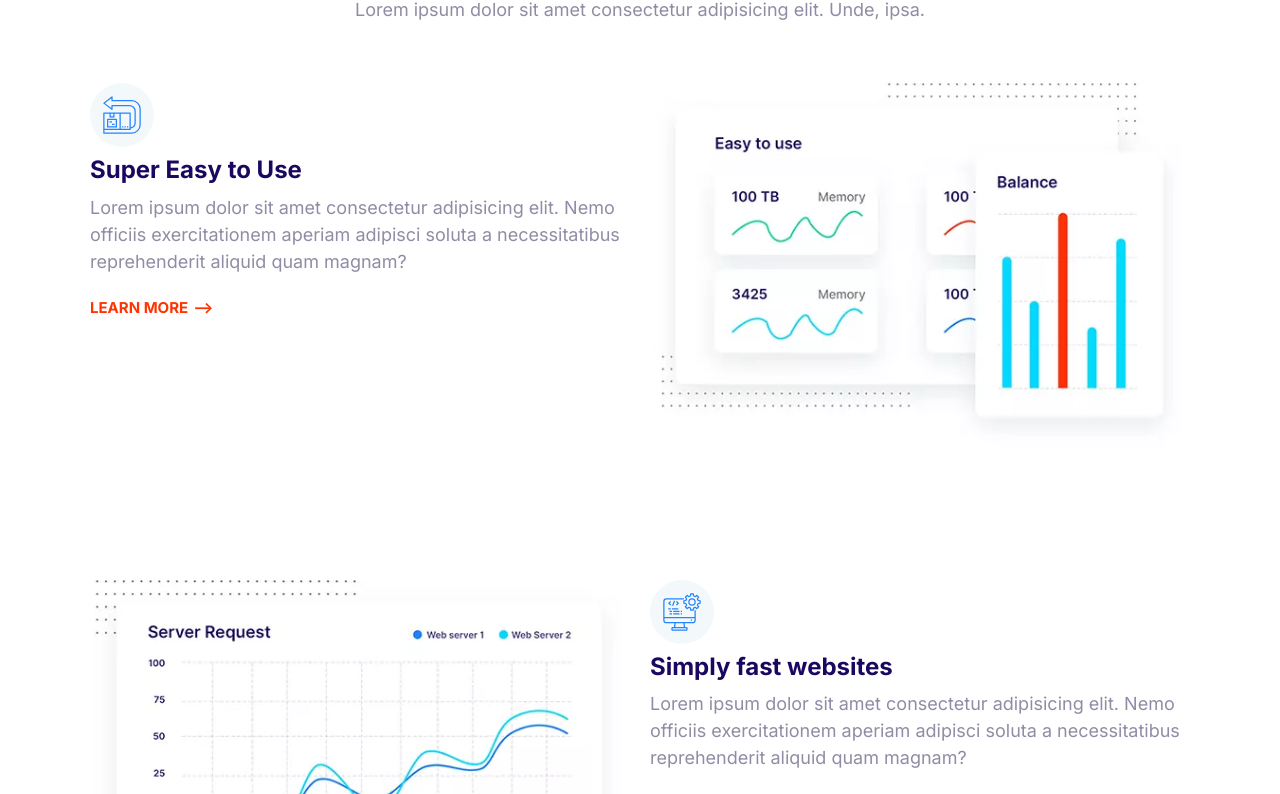
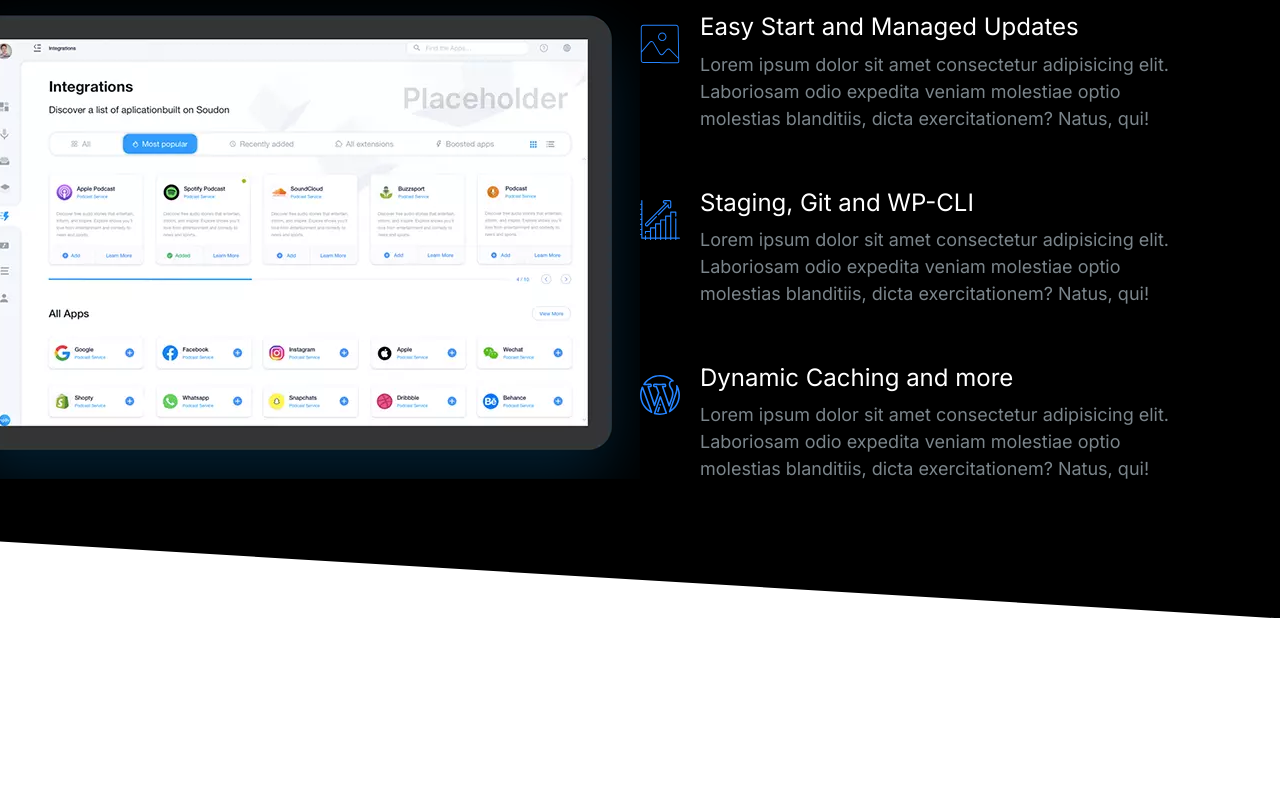
Before and after one commit to Apoorva123-svg/Apoorva-responsiveWebsite, a plain HTML site: page index.html in a window 1280 px wide. Shown: the part 151-945 px from the top of the page. After the commit the page ends 800 px from the top, so only its background shows below. Drawn offline with Linux system fonts and the light colour scheme.

Commit message:
We added a background color and color for all the text which is selected whether on a light background or a dark background. We reduced the font weight for h3 to 500. We shifted the color property inside the list to the list--tick class. We have set the bottom margin for the media object to 4 rem. Instead of giving seperate class to the h1, h2 nd h3 element, we defined the color of h1, h2 and h3 inside the block--dark class using multiple selectors. We changed the clip path of right and left skewd vlocks. We deleted the hero class because the clip path contained in this class is now defined in skewed classes. We changed the width of image to 100% for mobile versions. In case of tablet and desktop versions the width is auto and max-width is 700px. The picture element (the first element of the grid) is made to align at the end of the column.

```diff
--- a/css/styles.css
+++ b/css/styles.css
@@ -1,4 +1,9 @@
 /* Typography */
+::selection {
+  background: var(--color-primary);
+  color: white;
+}
+
 :root {
   --color-primary: #2584ff;
   --color-secondary: #00d9ff;
@@ -38,6 +43,7 @@ h2 {
 }
 h3 {
   font-size: 3rem;
+  font-weight: 500;
 }
 p {
   margin-top: 0;
@@ -118,7 +124,6 @@ a {
 .list {
   list-style: none; /* To get rid of the default bullet points */
   padding-left: 0; /* Get rid of the left padding that all browsers apply by default */
-  color: var(--color-headings);
 }
 .list--inline .list__item {
   display: inline-block;
@@ -127,6 +132,7 @@ a {
 .list--tick {
   list-style-image: url("../Images/tick.svg");
   padding-left: 3rem;
+  color: var(--color-headings);
 }
 .list--tick .list__item {
   padding-left: 0.5rem;
@@ -350,7 +356,9 @@ input {
 /* Media */
 .media {
   display: flex;
+  margin-bottom: 4rem;
 }
+
 .media__title {
   margin-top: 0;
 }
@@ -518,16 +526,18 @@ input {
   background: black;
   color: #7b858b;
 }
-.block--dark .block__heading {
+.block--dark h1,
+.block--dark h2,
+.block--dark h3 {
   color: white;
 }
 .block--skewed-right {
   padding-bottom: calc(--padding-vertical + 4rem);
-  clip-path: polygon(0% 0%, 100% 0%, 100% 100%, 0% 80%);
+  clip-path: polygon(0% 0%, 100% 0%, 100% 100%, 0% 90%);
 }
 .block--skewed-left {
   padding-bottom: calc(--padding-vertical + 4rem);
-  clip-path: polygon(0% 0%, 100% 0%, 100% 80%, 0% 100%);
+  clip-path: polygon(0% 0%, 100% 0%, 100% 90%, 0% 100%);
 }
 .container {
   max-width: 1140px;
@@ -588,9 +598,6 @@ input {
   }
 }
 /* Hero */
-.hero {
-  clip-path: polygon(0% 0%, 100% 0%, 100% 90%, 0% 100%);
-}
 
 .hero__tagline {
   color: #b9c3cf;
@@ -660,3 +667,20 @@ input {
     order: 2;
   }
 }
+/* Showcase Block */
+
+.block-showcase__image > img {
+  width: 100%;
+}
+@media screen and (min-width: 768px) {
+  .block-showcase .grid {
+    grid-template-columns: 50% 50%;
+  }
+  .block-showcase__image {
+    justify-self: end;
+  }
+  .block-showcase__image > img {
+    width: auto;
+    max-width: 700px;
+  }
+}
--- a/index.html
+++ b/index.html
@@ -11,83 +11,68 @@
 
 </head>
 <body>
-    <section class="block container">
+    <section class="block block--dark block--skewed-right block-showcase">
 <header class="block__header">
-            <h2>Host on the Cloud to Keep Growing</h2>
-            <p>Lorem ipsum dolor sit amet consectetur adipisicing elit. Unde, ipsa.</p>
+    <h2>User-Friendly Control Panel</h2>
 </header>
-        <article class="grid grid--1x2 feature">
-            <div class = "feature__content">
-                <span class="icon-container">
+<div class="container grid grid--1x2">
+    <picture class = "block-showcase__image">
+        <source type = "image/webp" srcset="Images/ipad.webp 1x, Images/ipad@2x.webp">
+            <source type = "image/png" srcset="Images/ipad.png 1x, Images/ipad@2x.png 2x">
+        <img  src="Images/ipad@2x.png" alt="">
+    </picture>
+
+    <ul class = "list">
+        <li>
+            <div class="media">
+                <div class="media__image">
+
                         <svg class="icon icon--primary">
-                      <use xlink:href="Images/sprite.svg#growth"></use>
+                          <use xlink:href="Images/sprite.svg#tick"></use>
                         </svg>
-                  </span>
-                  <h3 class = "feature__heading">Super Easy to Use</h3>
-                  <p>Lorem ipsum dolor sit amet consectetur adipisicing elit. Nemo officiis exercitationem aperiam adipisci soluta a necessitatibus reprehenderit aliquid quam magnam?</p>
-                  <a href="#" class = "link-arrow">Learn More</a>
+
                 </div>
-            <picture>
-                <source type="image/webp" srcset = "Images/easy.webp 1x, Images/easy@2x.webp 2x">
-                    <source type="image/png" srcset = "Images/easy.png 1x, Images/easy@2x.png 2x">
-                <img class = "feature__image" src="Images/easy@2x.png" alt="">
-            </picture>
-        </article>
-        <article class="grid grid--1x2 feature">
-            <div class = "feature__content">
-                <span class="icon-container">
+                <div class="media__body">
+                    <h3 class = "media__title">Easy Start and Managed Updates</h3>
+                    <p>Lorem ipsum dolor sit amet consectetur adipisicing elit. Laboriosam odio expedita veniam molestiae optio molestias blanditiis, dicta exercitationem? Natus, qui!</p>
+                </div>
+            </div>
+        </li>
+        <li>
+            <div class="media">
+                <div class="media__image">
+
                         <svg class="icon icon--primary">
-                      <use xlink:href="Images/sprite.svg#computer"></use>
+                          <use xlink:href="Images/sprite.svg#line"></use>
                         </svg>
-                  </span>
-                  <h3 class = "feature__heading">Simply fast websites</h3>
-                  <p>Lorem ipsum dolor sit amet consectetur adipisicing elit. Nemo officiis exercitationem aperiam adipisci soluta a necessitatibus reprehenderit aliquid quam magnam?</p>
-                  <a href="#" class = "link-arrow">Learn More</a>
+
                 </div>
-            <picture>
-                <source type="image/webp" srcset = "Images/fast.webp 1x, Images/fast@2x.webp 2x">
-                    <source type="image/png" srcset = "Images/fast.png 1x, Images/fast@2x.png 2x">
-                <img class = "feature__image" src="Images/fast@2x.png" alt="">
-            </picture>
-        </article>
-        <article class="grid grid--1x2 feature">
-            <div class = "feature__content">
-                <span class="icon-container">
+                <div class="media__body">
+                    <h3 class = "media__title">Staging, Git and WP-CLI</h3>
+                    <p>Lorem ipsum dolor sit amet consectetur adipisicing elit. Laboriosam odio expedita veniam molestiae optio molestias blanditiis, dicta exercitationem? Natus, qui!</p>
+                </div>
+            </div>
+        </li>
+        <li>
+            <div class="media">
+                <div class="media__image">
+
                         <svg class="icon icon--primary">
-                      <use xlink:href="Images/sprite.svg#easy"></use>
+                          <use xlink:href="Images/sprite.svg#wordpress"></use>
                         </svg>
-                  </span>
-                  <h3 class = "feature__heading">WordPress made easy</h3>
-                  <p>Lorem ipsum dolor sit amet consectetur adipisicing elit. Nemo officiis exercitationem aperiam adipisci soluta a necessitatibus reprehenderit aliquid quam magnam?</p>
-                  <a href="#" class = "link-arrow">Learn More</a>
+
                 </div>
-            <picture>
-                <source type="image/webp" srcset = "Images/wordpress.webp 1x, Images/wordpress@2x.webp 2x">
-                    <source type="image/png" srcset = "Images/wordpress.png 1x, Images/wordpress@2x.png 2x">
-                <img class = "feature__image" src="Images/wordpress@2x.png" alt="">
-            </picture>
-        </article>
-        <article class="grid grid--1x2 feature">
-            <div class = "feature__content">
-                <span class="icon-container">
-                    <svg class="icon icon--primary">
-                      <use xlink:href="Images/sprite.svg#easy"></use>
-                    </svg>
-                  </span>
-                  <h3 class = "feature__heading">24/7 Expert Support</h3>
-                  <p>Lorem ipsum dolor sit amet consectetur adipisicing elit. Nemo officiis exercitationem aperiam adipisci soluta a necessitatibus reprehenderit aliquid quam magnam?</p>
-                  <a href="#" class = "link-arrow">Learn More</a>
+                <div class="media__body">
+                    <h3 class = "media__title">Dynamic Caching and more</h3>
+                    <p>Lorem ipsum dolor sit amet consectetur adipisicing elit. Laboriosam odio expedita veniam molestiae optio molestias blanditiis, dicta exercitationem? Natus, qui!</p>
                 </div>
-            <picture>
-                <source type="image/webp" srcset = "Images/support.webp 1x, Images/support@2x.webp 2x">
-                    <source type="image/png" srcset = "Images/support.png 1x, Images/support@2x.png 2x">
-                <img class = "feature__image" src="Images/support@2x.png" alt="">
-            </picture>
-        </article>
+            </div>
+        </li>
+    </ul>
+
+</div>
 
     </section>
-
-
     <script src = "js/main.js"></script>
 
 
```
Also changed, not shown: components/featureBlock.html (added, +75 -0 lines), Images/ipad.png (added), Images/ipad.webp (added), Images/ipad@2x.png (added), Images/ipad@2x.webp (added). Lines whose indentation alone changed are shown as unchanged.
